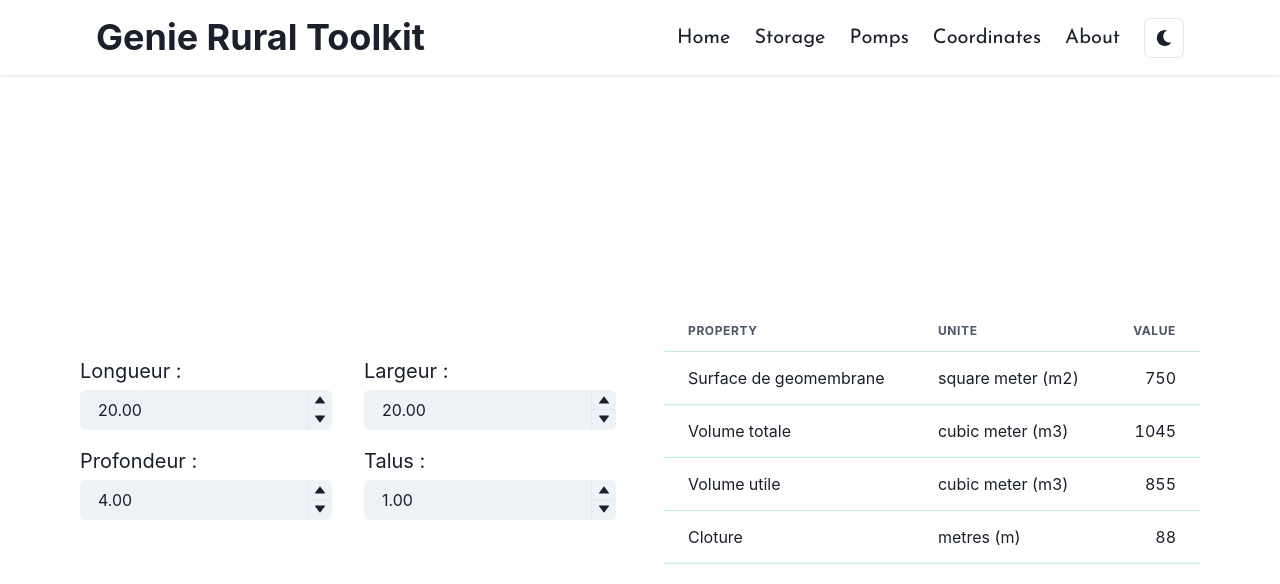
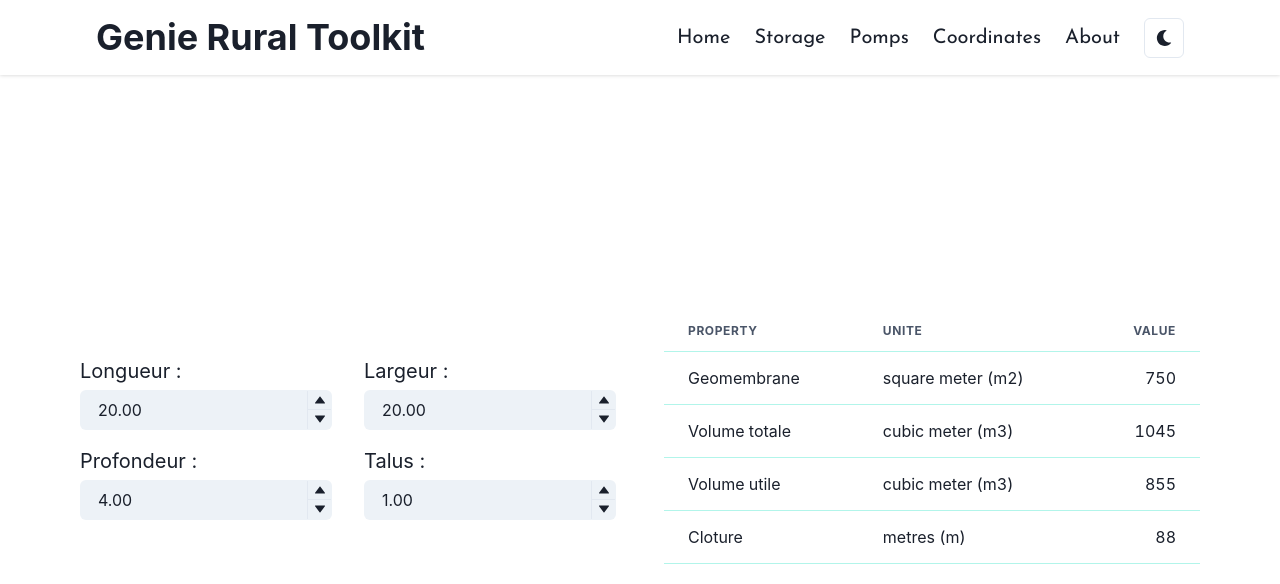
Before and after one commit to anas-asimi/Genie-rural-toolkit, a React (Vite) app: page /storage in a window 1280 px wide. Shown: the top 584 px of the page. Built offline with nearby package versions, Linux system fonts and the light colour scheme.

Commit message:
change Property name

```diff
--- a/src/pages/Storage.jsx
+++ b/src/pages/Storage.jsx
@@ -40,7 +40,7 @@ export default function Storage() {
               </Thead>
               <Tbody>
                 <Tr>
-                  <Td>Surface de geomembrane</Td>
+                  <Td>Geomembrane</Td>
                   <Td>square meter (m2)</Td>
                   <Td isNumeric>{parseInt(getValue('geomembrane', parameters))}</Td>
                 </Tr>
```
